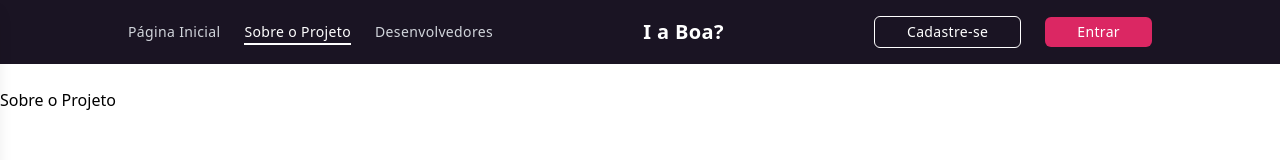
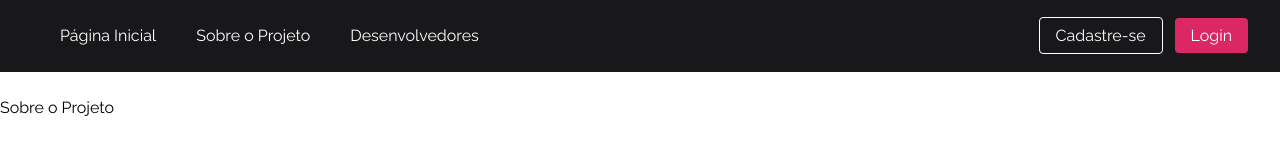
Before and after one commit to N4rdelli/IaBoa, a plain HTML site: page pages/sobre.html in a window 1280 px wide. Drawn offline with nearby package versions, Linux system fonts and the light colour scheme.

Commit message:
arrumando a navbar em páginas bugadas

```diff
--- a/css/style.css
+++ b/css/style.css
@@ -8,3 +8,5 @@ body{
     background-image: url(/imgs/Section\ Hero.svg);
     object-fit: cover;
 }
+
+nav {font-size: 16;}
--- a/pages/sobre.html
+++ b/pages/sobre.html
@@ -1,17 +1,47 @@
 <!DOCTYPE html>
-<html lang="en">
+<html lang="pt-BR">
 <head>
     <meta charset="UTF-8">
     <meta name="viewport" content="width=device-width, initial-scale=1.0">
 
      <!-- CDN Tailwind -->
     <script src="https://cdn.jsdelivr.net/npm/@tailwindcss/browser@4"></script>
+    <link rel="stylesheet" href="/css/style.css">
 
     <title>Sobre</title>
 </head>
 <body>
     <!-- Implementando a navbar componentizada -->
-    <navbar-iaboa></navbar-iaboa>
+    <nav class="bg-zinc-900 px-8 py-4">
+        <div class="flex justify-between items-center w-full">
+            <!-- Logo -->
+            <a href="" class="text-white text-lg font bold"></a>
+
+            <!-- Links de navegação -->
+            <div class="hidden md:flex space-x-4 mx-4 flex-grow">
+                <a href="/index.html" class="text-white hover:bg-[#DB2763] px-3 py-2 rounded">Página Inicial</a>
+                <a href="/pages/sobre.html" class="text-white hover:bg-[#DB2763] px-3 py-2 rounded">Sobre o Projeto</a>
+                <a href="/pages/desenvolvedores.html" class="text-white hover:bg-[#DB2763] px-3 py-2 rounded">Desenvolvedores</a>
+            </div>
+
+            <!-- Botões de login/cadastro -->
+            <div class="flex gap-3">
+                <div class="hidden md:block hover:text-zinc-900">
+                    <a href="#"
+                        class="text-white hover:bg-white-900 border border-white transition-colors duration-300 px-4 py-2 rounded">Cadastre-se</a>
+                </div>
+                <div class="hidden md:block">
+                    <a href="#"
+                        class="text-white bg-[#DB2763] hover:bg-[#B01D4F] px-4 py-2 rounded transition-colors duration-200">Login</a>
+                </div>
+                <div class="md:hidden">
+                    <button id="menu-toggle" class="text-white">
+                        <i class="fa-solid fa-bars"></i>
+                    </button>
+                </div>
+            </div>
+        </div>
+    </nav>
 
     <br>
     <h1>Sobre o Projeto</h1>
```
Also changed, not shown: index.html (+1 -1 lines), pages/desenvolvedores.html (+31 -1 lines).
